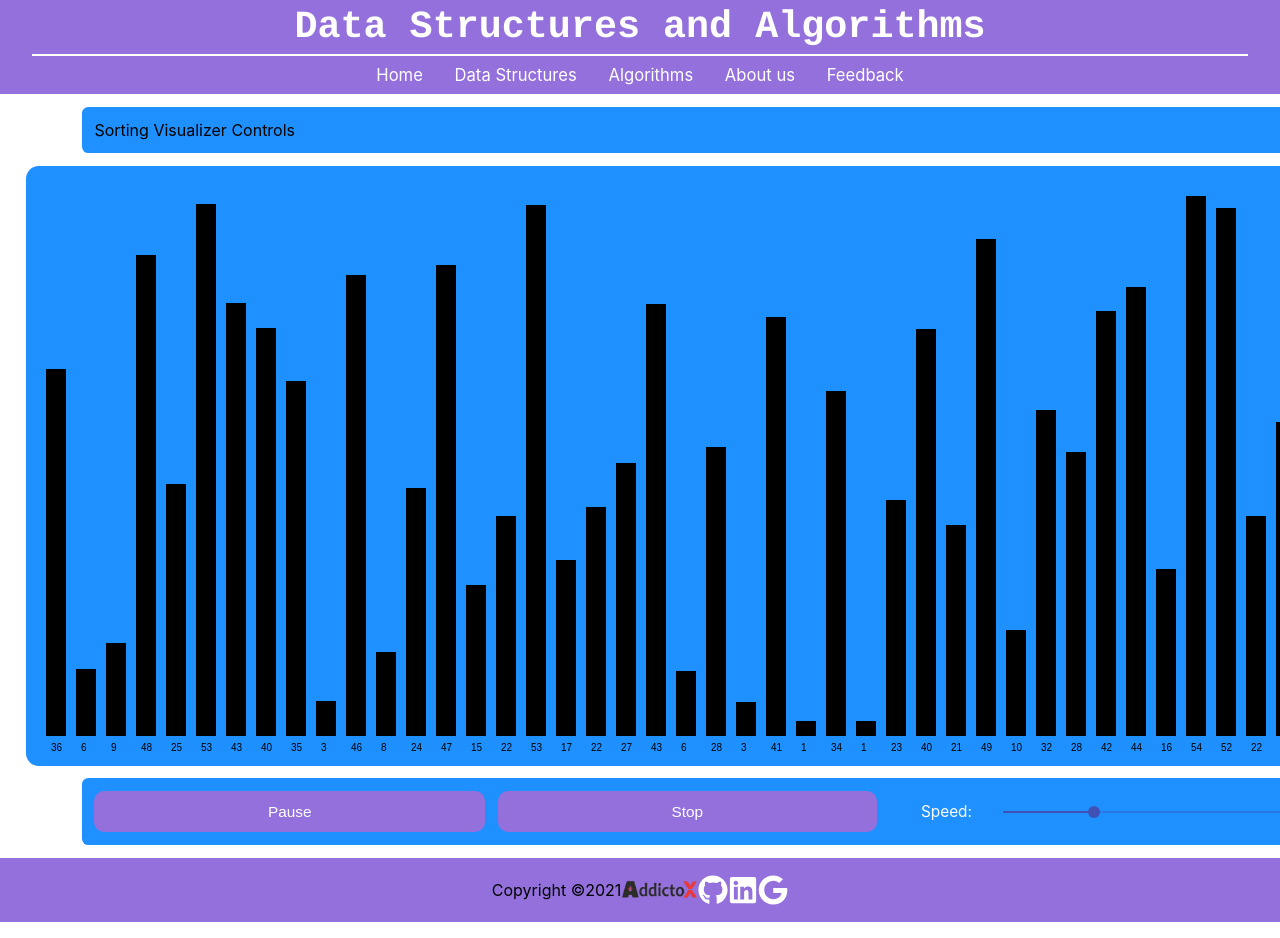
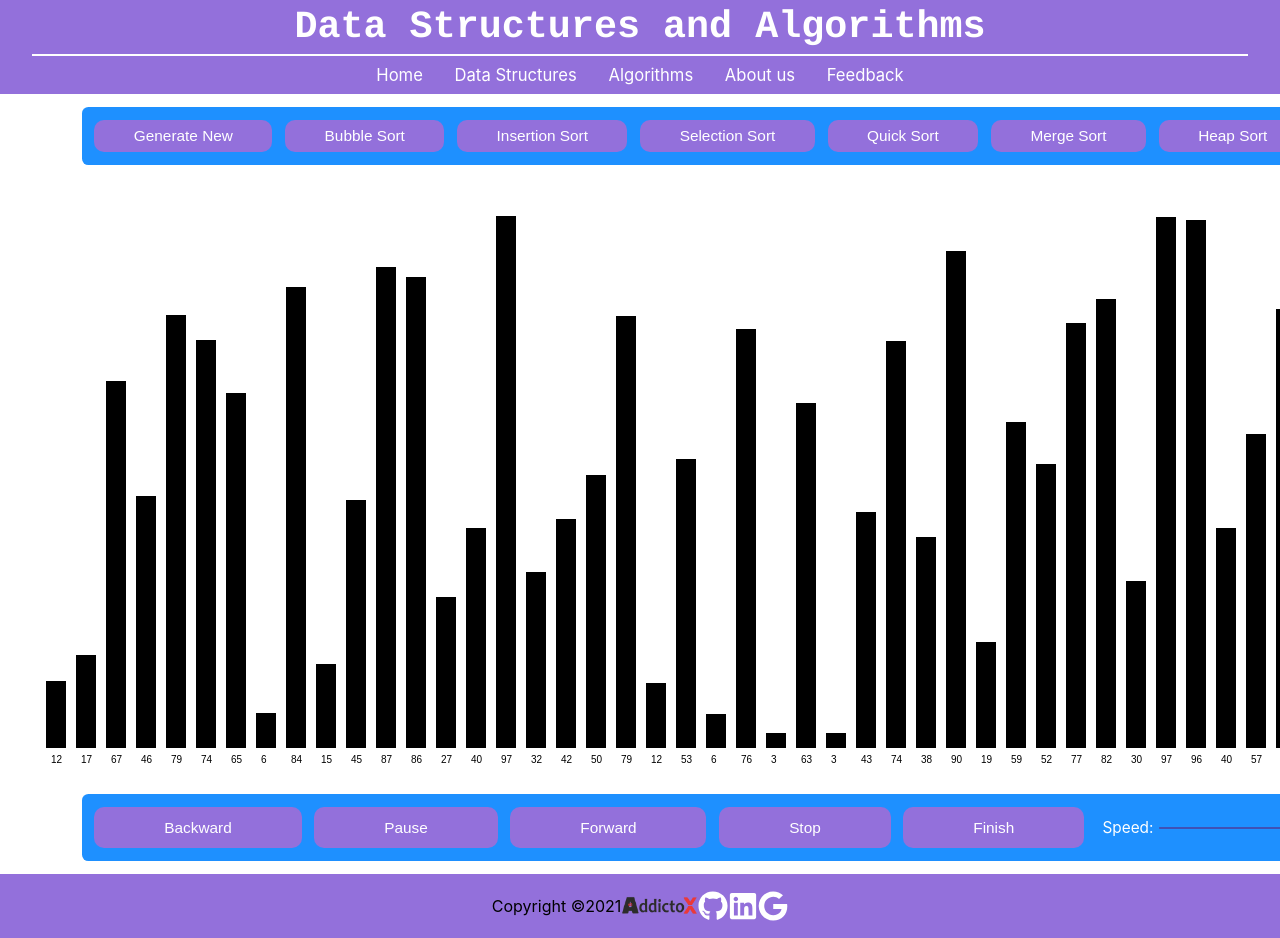
Before and after one commit to PriyanshuG13/DsXAlgo, a Next.js app: page /algorithms/sorting in a window 1280 px wide. Shown: the top 938 px of the page. Built offline with nearby package versions, Linux system fonts and the light colour scheme.

Commit message:
Sorting Animation

```diff
--- a/components/button/button.module.css
+++ /dev/null
@@ -1,3 +0,0 @@
-.Button{
-
-}
--- a/components/controller/controller.js
+++ b/components/controller/controller.js
@@ -5,18 +5,13 @@ import Slider from '@material-ui/core/Slider';
 import Tooltip from '@material-ui/core/Tooltip';
 
 export default function Controller(props) {
-    const [value, setValue] = React.useState(30);
-    const [paused, setPause] = React.useState(false);
-
-    const handleChange = (event, newValue) => {
-        setValue(newValue);
-    };
+    const {value, handleChange} = props
 
     function ValueLabelComponent(props) {
         const {children, open, value} = props;
 
         return (
-            <Tooltip open={open} enterTouchDelay={0} placement="top" title={value}>
+            <Tooltip open={open} enterTouchDelay={0} placement="top" title={value/10}>
                 {children}
             </Tooltip>
         );
@@ -28,16 +23,17 @@ export default function Controller(props) {
         value: PropTypes.number.isRequired,
     };
 
-    const playPause = () => setPause(!paused)
-
     return (
         <div className={styles.controllerLayout} style={props.style}>
-            {paused ? <button onClick={playPause}>Play</button>
-                    : <button onClick={playPause}>Pause</button>}
+            <button onClick={props.stop}>Backward</button>
+            {props.paused ? <button onClick={props.playPause}>Play</button>
+                    : <button onClick={props.playPause}>Pause</button>}
+            <button onClick={props.stop}>Forward</button>
             <button onClick={props.stop}>Stop</button>
+            <button onClick={props.stop}>Finish</button>
             <div className={styles.speedSlider}>
                 <label>Speed:</label>
-                <Slider value={value} onChange={handleChange}
+                <Slider value={value} onChange={(e,val) => handleChange(e, val)}
                         ValueLabelComponent={ValueLabelComponent}
                         aria-labelledby="custom thumb label"/>
             </div>
--- a/components/controller/controller.module.css
+++ b/components/controller/controller.module.css
@@ -2,7 +2,7 @@
     display: grid;
     width: 90%;
     padding: 1vw;
-    grid-template-columns: auto auto auto;
+    grid-template-columns: auto auto auto auto auto auto;
     border-radius: 0.5vw;
     grid-gap: 1vw;
     background-color: dodgerblue;
--- a/pages/algorithms/sorting/Animation/index.js
+++ b/pages/algorithms/sorting/Animation/index.js
@@ -1,26 +1,105 @@
-import React from "react";
+import React, {useEffect, useRef, useState} from "react";
 
-export function Animation(context, barsArray) {
-    let animationFrameId, bar1, bar2
+export function Animation(props) {
+    const [once, setOnce] = useState(true)
+    const canvasBackgroundRef = useRef(null);
+    const canvasSwapRef = useRef(null);
+    const {paused, value} = props
+    let canvasBackground, canvasSwap, contextBackground,contextSwap
+    let animationFrameId, bar1, bar2, barsArray, length, speed
     let i = 0
 
+    useEffect(() => {
+        if(once){
+            setOnce(false)
+            canvasBackground = canvasBackgroundRef.current
+            canvasSwap = canvasSwapRef.current
+            contextBackground = canvasBackground.getContext('2d')
+            contextSwap = canvasSwap.getContext('2d')
+            barsArray = generateBars(contextBackground)
+            length = barsArray.length
+        }
+        speed = value
+        bubbleSort()
+        return()=>{
+            window.cancelAnimationFrame(animationFrameId)
+        }
+    }, [paused, value])
+
+    function bubbleSort(){
+        for (let i = 0; i < length - 1; ++i){
+            setTimeout(() => {
+                for (let j = 0; j < length-i-1 ; ++j) {
+                    setTimeout(() => {
+                        bar1 = barsArray[j]
+                        bar2 = barsArray[j+1]
+                        if(bar1.valueObject.value > bar2.valueObject.value) {
+                            swapAnimation()
+                        }
+                    }, j * (1000/speed));
+                }
+            }, i * (length) * (1000/speed));
+        }
+    }
+
     function swapAnimation() {
-        // if (false) {} else
+        // if (props.paused) {} else
         if (i !== bar2.x-bar1.x) {
-            swapAnimationFrame(context, bar1, bar2, i);
-            i += 1
+            clearBackground(contextBackground, bar1, bar2)
+            swapAnimationFrame(contextSwap, bar1, bar2, i);
+            i += speed
             animationFrameId = window.requestAnimationFrame(swapAnimation);
         } else {
             i = 0;
             swap(bar1, bar2);
-            colorChange(context, bar1, bar2);
+            colorChange(contextBackground, bar1, bar2, "black");
+            clearBackground(contextSwap, bar1, bar2)
         }
     }
 
-    function colorChange(ctx, bar1, bar2) {
+    return (
+        <div>
+            <canvas ref={canvasBackgroundRef} width="1350" height="600"/>
+            <canvas ref={canvasSwapRef} style={{position:"absolute", left:27}} width="1350" height="600"/>
+        </div>
+    );
+}
+
+function generateBars(ctx) {
+    ctx.clearRect(0, 0, ctx.canvas.width, ctx.canvas.height)
+    let bars = [];
+    let gap = 20;
+    for (let i = 0; i <= 43; ++i) {
+        const height = Math.round(Math.floor(Math.random() * (ctx.canvas.height - 50)) + 10);
+        const barObject = {
+            height: height,
+            width: 20,
+            x: gap,
+            y: ctx.canvas.height - height - 30,
+            valueObject: {
+                value: Math.round(height / 5.5),
+                x: gap + 5,
+                y: ctx.canvas.height - 15
+            }
+        }
+        ctx.fillStyle = barObject.color;
+        ctx.fillRect(barObject.x, barObject.y, barObject.width, barObject.height);
+        ctx.fillText(barObject.valueObject.value.toString(), barObject.valueObject.x, barObject.valueObject.y);
+        bars.push(barObject);
+        gap += 30;
+    }
+    return bars
+}
+
+function clearBackground(ctx, bar1, bar2){
+    ctx.clearRect(bar1.x - 1, 0, 30, ctx.canvas.height)
+    ctx.clearRect(bar2.x - 1, 0, 30, ctx.canvas.height)
+}
+
+function colorChange(ctx, bar1, bar2, color) {
     ctx.clearRect(bar1.x - 1, 0, 22, ctx.canvas.height)
     ctx.clearRect(bar2.x - 1, 0, 22, ctx.canvas.height)
-        ctx.fillStyle = bar1.color;
+    ctx.fillStyle = color;
     ctx.fillRect(bar1.x, bar1.y, bar1.width, bar1.height);
     ctx.fillRect(bar2.x, bar2.y, bar2.width, bar2.height);
     ctx.fillText(bar1.valueObject.value.toString(), bar1.valueObject.x, bar1.valueObject.y);
@@ -28,9 +107,8 @@ export function Animation(context, barsArray) {
 }
 
 function swapAnimationFrame(ctx, bar1, bar2, i) {
-        ctx.clearRect(bar1.x - 1, 0, 30, ctx.canvas.height)
-        ctx.clearRect(bar2.x - 1, 0, 30, ctx.canvas.height)
-        ctx.fillStyle = bar1.altColor;
+    ctx.clearRect(bar1.x - 1, 0, bar2.x-bar1.x+21, ctx.canvas.height)
+    ctx.fillStyle = "deepskyblue";
     ctx.fillRect(bar1.x + i, bar1.y, bar1.width, bar1.height);
     ctx.fillRect(bar2.x - i, bar2.y, bar2.width, bar2.height);
     ctx.fillText(bar1.valueObject.value.toString(), bar1.valueObject.x + i, bar1.valueObject.y);
@@ -46,16 +124,3 @@ export function Animation(context, barsArray) {
     bar2.y  = temp.y
     bar2.valueObject.value = temp.value
 }
-
-    for (let i = 1; i < barsArray.length; ++i) {
-        setTimeout(async () => {
-            bar1 = barsArray[i -1]
-            bar2 = barsArray[i]
-            if(bar1.valueObject.value > bar2.valueObject.value){
-                swapAnimation()
-            }
-        }, i * 1000);
-    }
-
-    return window.cancelAnimationFrame(animationFrameId)
-}
--- a/pages/algorithms/sorting/index.js
+++ b/pages/algorithms/sorting/index.js
@@ -1,66 +1,40 @@
 import React, {useEffect, useRef} from "react";
 import styles from "/styles/sorting.module.css";
 import {Animation} from "./Animation";
-import Navbar from "../../../components/navbar/navbar";
-import Footer from "../../../components/footer/footer";
-import Controller from "../../../components/controller/controller";
+import Navbar from "/components/navbar/navbar";
+import Footer from "/components/footer/footer";
+import Controller from "/components/controller/controller";
 
 export default function Sorting() {
-    const canvasRef = useRef(null);
-    let canvas, context, barsArray
+    const [paused, setPause] = React.useState(false);
+    const [value, setValue] = React.useState(100);
 
-    useEffect(() => {
-        canvas = canvasRef.current
-        context = canvas.getContext('2d')
-        barsArray = generateBars(context)
-        Animation(context, barsArray)
-    })
+    const handleChange = (event, newValue) => {
+        setValue(newValue);
+    };
+
+    const playPause = () => setPause(!paused)
 
     return (
         <div>
             <Navbar/>
             <div className={styles.visualizer}>
-                <VisualizerController/>
-                <canvas ref={canvasRef} width="1350" height="600"/>
-                <Controller/>
+                <div className={styles.controller}>
+                    <button onClick={() => location.reload()}>Generate New</button>
+                    <button onClick={() => location.reload()}>Bubble Sort</button>
+                    <button onClick={() => location.reload()}>Insertion Sort</button>
+                    <button onClick={() => location.reload()}>Selection Sort</button>
+                    <button onClick={() => location.reload()}>Quick Sort</button>
+                    <button onClick={() => location.reload()}>Merge Sort</button>
+                    <button onClick={() => location.reload()}>Heap Sort</button>
+                </div>
+                <Animation paused={paused} value={value/10}/>
+                <Controller playPause={playPause}
+                            paused={paused}
+                            value={value}
+                            handleChange={handleChange}/>
             </div>
             <Footer/>
         </div>
     );
 }
-
-function VisualizerController() {
-    return (
-        <div className={styles.controller}>
-            Sorting Visualizer Controls
-        </div>
-    );
-}
-
-function generateBars(ctx) {
-    ctx.clearRect(0, 0, ctx.canvas.width, ctx.canvas.height)
-    let bars = [];
-    let gap = 20;
-    for (let i = 0; i <= 43; ++i) {
-        const height = Math.floor(Math.random() * (ctx.canvas.height - 50)) + 10;
-        const barObject = {
-            height: height,
-            width: 20,
-            x: gap,
-            y: ctx.canvas.height - height - 30,
-            color: "black",
-            altColor: "deepskyblue",
-            valueObject: {
-                value: parseInt(`${height / 10}`),
-                x: gap + 5,
-                y: ctx.canvas.height - 15
-            }
-        }
-        ctx.fillStyle = barObject.color;
-        ctx.fillRect(barObject.x, barObject.y, barObject.width, barObject.height);
-        ctx.fillText(barObject.valueObject.value.toString(), barObject.valueObject.x, barObject.valueObject.y);
-        bars.push(barObject);
-        gap += 30;
-    }
-    return bars
-}
--- a/pages/data_structures/queue/index.js
+++ b/pages/data_structures/queue/index.js
@@ -1,6 +1,6 @@
 import React from "react";
-import Navbar from "../../../components/navbar/navbar";
-import Footer from "../../../components/footer/footer";
+import Navbar from "/components/navbar/navbar";
+import Footer from "/components/footer/footer";
 
 export default function Queue() {
     return (
--- a/styles/sorting.module.css
+++ b/styles/sorting.module.css
@@ -6,7 +6,7 @@
 }
 
 .visualizer canvas {
-    background-color: dodgerblue;
+    background-color: transparent;
     margin: 1vw;
     border-radius: 1vw;
 }
@@ -15,10 +15,19 @@
     display: grid;
     width: 90%;
     padding: 1vw;
-    grid-template-columns: auto auto auto auto;
+    grid-template-columns: auto auto auto auto auto auto auto;
+    grid-template-rows: 2.5vw;
     border-radius: 0.5vw;
     grid-gap: 1vw;
     background-color: dodgerblue;
+}
+
+.visualizer .controller button {
+    font-size: 1.2vw;
+    border-radius: 10px;
+    border: none;
+    color: white;
+    background-color: mediumpurple;
 }
 
 .array_container {
```
Also changed, not shown: components/button/button.js (deleted, +0 -9 lines), 1 other file (tests, documents, lock files or other folders). Lines whose indentation alone changed are shown as unchanged.
